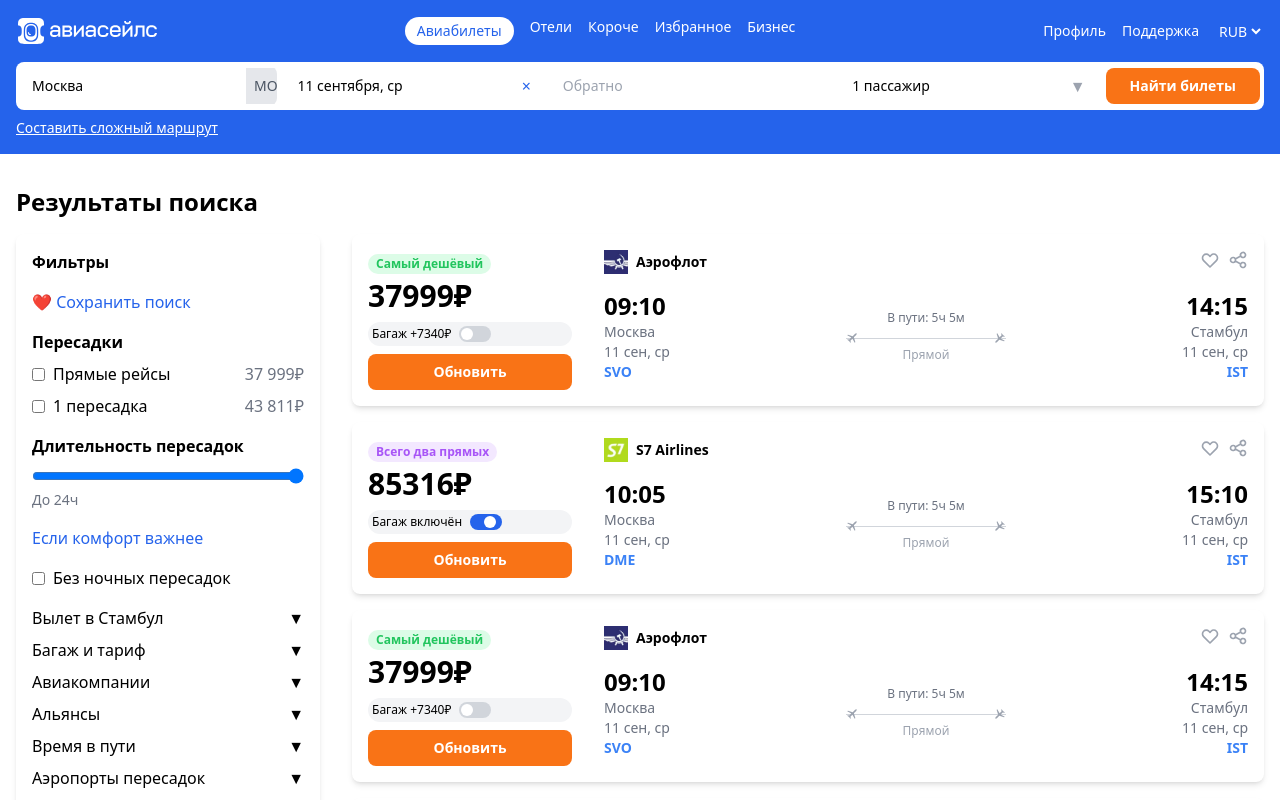
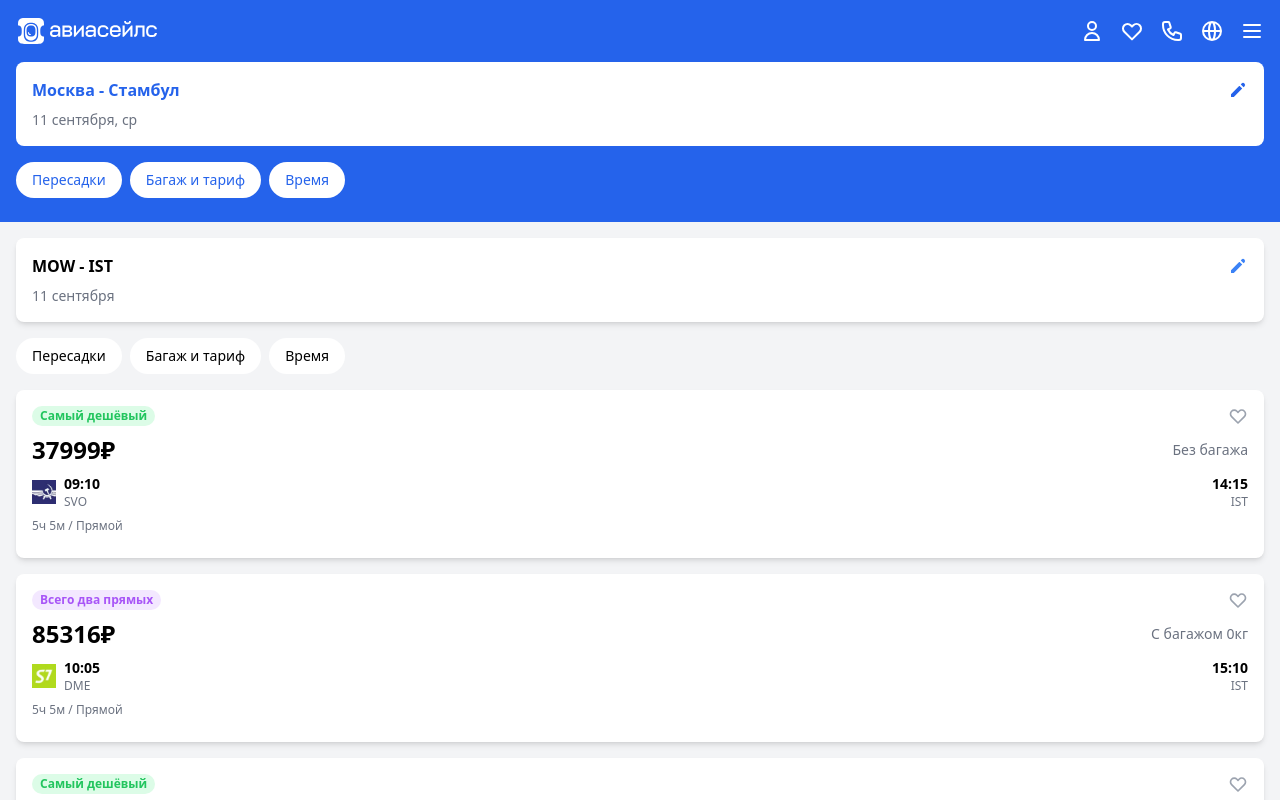
Before and after one commit to armogedonregis/aviasales-project, a Next.js app: page /search in a window 1280 px wide. Shown: the top 800 px of the page. Built offline with nearby package versions, Linux system fonts and the light colour scheme.

Commit message:
added adapted version for header and search

```diff
--- a/src/components/header/searchHeader.tsx
+++ b/src/components/header/searchHeader.tsx
@@ -21,76 +21,51 @@
             <div className="container mx-auto px-4">
                 <div className="flex justify-between items-center mb-4">
                     <Link href="/">
-                        <LogoIcon />
+                        <LogoIcon className="w-8 h-8" />
                     </Link>
-                    <nav className="flex space-x-4">
-                        {["Авиабилеты", "Отели", "Короче", "Избранное", "Бизнес"].map((item, index) => (
-                            <Link key={index} href="#" className={`text-sm ${index === 0 ? 'bg-white text-blue-600 px-3 py-1 rounded-full' : ''}`}>
-                                {item}
-                            </Link>
-                        ))}
-                    </nav>
-                    <div className="flex items-center space-x-4 text-sm">
-                        <Link href="/profile">Профиль</Link>
-                        <Link href="/support">Поддержка</Link>
-                        <select className="bg-blue-600 text-white">
-                            <option>RUB</option>
-                        </select>
+                    <div className="flex items-center space-x-4">
+                        <button className="text-white">
+                            <svg xmlns="http://www.w3.org/2000/svg" className="h-6 w-6" fill="none" viewBox="0 0 24 24" stroke="currentColor">
+                                <path strokeLinecap="round" strokeLinejoin="round" strokeWidth={2} d="M16 7a4 4 0 11-8 0 4 4 0 018 0zM12 14a7 7 0 00-7 7h14a7 7 0 00-7-7z" />
+                            </svg>
+                        </button>
+                        <button className="text-white">
+                            <svg xmlns="http://www.w3.org/2000/svg" className="h-6 w-6" fill="none" viewBox="0 0 24 24" stroke="currentColor">
+                                <path strokeLinecap="round" strokeLinejoin="round" strokeWidth={2} d="M4.318 6.318a4.5 4.5 0 000 6.364L12 20.364l7.682-7.682a4.5 4.5 0 00-6.364-6.364L12 7.636l-1.318-1.318a4.5 4.5 0 00-6.364 0z" />
+                            </svg>
+                        </button>
+                        <button className="text-white">
+                            <svg xmlns="http://www.w3.org/2000/svg" className="h-6 w-6" fill="none" viewBox="0 0 24 24" stroke="currentColor">
+                                <path strokeLinecap="round" strokeLinejoin="round" strokeWidth={2} d="M3 5a2 2 0 012-2h3.28a1 1 0 01.948.684l1.498 4.493a1 1 0 01-.502 1.21l-2.257 1.13a11.042 11.042 0 005.516 5.516l1.13-2.257a1 1 0 011.21-.502l4.493 1.498a1 1 0 01.684.949V19a2 2 0 01-2 2h-1C9.716 21 3 14.284 3 6V5z" />
+                            </svg>
+                        </button>
+                        <button className="text-white">
+                            <svg xmlns="http://www.w3.org/2000/svg" className="h-6 w-6" fill="none" viewBox="0 0 24 24" stroke="currentColor">
+                                <path strokeLinecap="round" strokeLinejoin="round" strokeWidth={2} d="M21 12a9 9 0 01-9 9m9-9a9 9 0 00-9-9m9 9H3m9 9a9 9 0 01-9-9m9 9c1.657 0 3-4.03 3-9s-1.343-9-3-9m0 18c-1.657 0-3-4.03-3-9s1.343-9 3-9m-9 9a9 9 0 019-9" />
+                            </svg>
+                        </button>
+                        <button className="text-white">
+                            <svg xmlns="http://www.w3.org/2000/svg" className="h-6 w-6" fill="none" viewBox="0 0 24 24" stroke="currentColor">
+                                <path strokeLinecap="round" strokeLinejoin="round" strokeWidth={2} d="M4 6h16M4 12h16M4 18h16" />
+                            </svg>
+                        </button>
                     </div>
                 </div>
-                <div className="flex items-center space-x-2 bg-white rounded-lg p-1">
-                    <div className="flex flex-1 items-center bg-white rounded-lg overflow-hidden">
-                        <input
-                            type="text"
-                            value={departure}
-                            onChange={(e) => setDeparture(e.target.value)}
-                            className="px-3 py-2 text-sm text-black flex-1"
-                        />
-                        <div className="bg-gray-200 px-2 py-2 text-sm text-gray-600">MOW</div>
-                        <div className="px-2 py-2 text-blue-600">⇄</div>
-                        <input
-                            type="text"
-                            value={arrival}
-                            onChange={(e) => setArrival(e.target.value)}
-                            className="px-3 py-2 text-sm text-black flex-1"
-                        />
-                        <div className="bg-gray-200 px-2 py-2 text-sm text-gray-600">IST</div>
+                <div className="bg-white rounded-lg p-4 mb-4">
+                    <div className="flex justify-between items-center text-blue-600 mb-2">
+                        <div className="font-semibold">{departure} - {arrival}</div>
+                        <button>
+                            <svg xmlns="http://www.w3.org/2000/svg" className="h-5 w-5" viewBox="0 0 20 20" fill="currentColor">
+                                <path d="M13.586 3.586a2 2 0 112.828 2.828l-.793.793-2.828-2.828.793-.793zM11.379 5.793L3 14.172V17h2.828l8.38-8.379-2.83-2.828z" />
+                            </svg>
+                        </button>
                     </div>
-                    <div className="flex-1 relative">
-                        <input
-                            type="text"
-                            value={date}
-                            onChange={(e) => setDate(e.target.value)}
-                            className="bg-white text-black px-3 py-2 text-sm w-full pr-8"
-                            placeholder="Туда"
-                        />
-                        <span className="absolute right-3 top-1/2 transform -translate-y-1/2 text-blue-600">×</span>
-                    </div>
-                    <input
-                        type="text"
-                        value={returnDate}
-                        onChange={(e) => setReturnDate(e.target.value)}
-                        className="bg-white text-black px-3 py-2 text-sm flex-1"
-                        placeholder="Обратно"
-                    />
-                    <div className="relative flex-1">
-                        <input
-                            type="text"
-                            value={passengers}
-                            onChange={(e) => setPassengers(e.target.value)}
-                            className="bg-white text-black px-3 py-2 text-sm w-full pr-8"
-                        />
-                        <span className="absolute right-3 top-1/2 transform -translate-y-1/2 text-gray-400">▼</span>
-                    </div>
-                    <button
-                        onClick={handleSearch}
-                        className="bg-orange-500 text-white px-6 py-2 rounded-lg text-sm font-semibold"
-                    >
-                        Найти билеты
-                    </button>
+                    <div className="text-sm text-gray-500">{date}</div>
                 </div>
-                <div className="mt-2 text-sm">
-                    <button className="text-white underline">Составить сложный маршрут</button>
+                <div className="flex space-x-2 overflow-x-auto pb-2">
+                    <button className="bg-white text-blue-600 px-4 py-2 rounded-full text-sm whitespace-nowrap">Пересадки</button>
+                    <button className="bg-white text-blue-600 px-4 py-2 rounded-full text-sm whitespace-nowrap">Багаж и тариф</button>
+                    <button className="bg-white text-blue-600 px-4 py-2 rounded-full text-sm whitespace-nowrap">Время</button>
                 </div>
             </div>
         </header>
--- a/src/pages/search.tsx
+++ b/src/pages/search.tsx
@@ -91,74 +91,35 @@
 
 const SearchResult = ({ flight }: { flight: Flight }) => (
     <div className="bg-white rounded-lg shadow-md p-4 mb-4">
-      <div className="flex justify-between">
-        <div className="w-1/4 pr-4">
-          <div className={`text-xs font-semibold mb-1 ${flight.cheapest ? 'text-green-500 bg-green-100' : flight.twoDirectFlights ? 'text-purple-500 bg-purple-100' : ''} rounded-full px-2 py-0.5 inline-block`}>
+        <div className="flex justify-between items-start mb-2">
+            <div className={`text-xs font-semibold ${flight.cheapest ? 'text-green-500 bg-green-100' : flight.twoDirectFlights ? 'text-purple-500 bg-purple-100' : ''} rounded-full px-2 py-0.5 inline-block`}>
                 {flight.cheapest ? 'Самый дешёвый' : flight.twoDirectFlights ? 'Всего два прямых' : ''}
             </div>
-          <div className="text-3xl font-bold mb-2">{flight.price}₽</div>
-          <div className="flex items-center bg-gray-100 rounded-full p-1 mb-2 text-xs">
-            <span className="mr-2">{flight.baggage ? 'Багаж включён' : `Багаж +${flight.baggagePrice}₽`}</span>
-            <label className="inline-flex items-center cursor-pointer">
-              <input type="checkbox" className="sr-only peer" checked={flight.baggage} readOnly />
-              <div className="relative w-8 h-4 bg-gray-300 rounded-full peer peer-checked:after:translate-x-full after:content-[''] after:absolute after:top-0.5 after:left-[2px] after:bg-white after:rounded-full after:h-3 after:w-3 after:transition-all peer-checked:bg-blue-600"></div>
-            </label>
-          </div>
-          <button className="bg-orange-500 text-white text-sm font-semibold px-4 py-2 rounded-lg hover:bg-orange-600 transition-colors w-full">
-            Обновить
-          </button>
-        </div>
-        <div className="flex-1 pl-4">
-          <div className="flex justify-between items-start mb-4">
-            <div className="flex items-center">
-              <img src={flight.airlineLogo} alt={flight.airline} className="h-6 mr-2" />
-              <span className="text-sm font-semibold">{flight.airline}</span>
-            </div>
-            <div className="flex space-x-2">
-              <button className="text-gray-400 hover:text-gray-600">
+            <button className="text-gray-400">
                 <svg xmlns="http://www.w3.org/2000/svg" className="h-5 w-5" fill="none" viewBox="0 0 24 24" stroke="currentColor">
                     <path strokeLinecap="round" strokeLinejoin="round" strokeWidth={2} d="M4.318 6.318a4.5 4.5 0 000 6.364L12 20.364l7.682-7.682a4.5 4.5 0 00-6.364-6.364L12 7.636l-1.318-1.318a4.5 4.5 0 00-6.364 0z" />
                 </svg>
             </button>
-              <button className="text-gray-400 hover:text-gray-600">
-                <svg xmlns="http://www.w3.org/2000/svg" className="h-5 w-5" fill="none" viewBox="0 0 24 24" stroke="currentColor">
-                  <path strokeLinecap="round" strokeLinejoin="round" strokeWidth={2} d="M8.684 13.342C8.886 12.938 9 12.482 9 12c0-.482-.114-.938-.316-1.342m0 2.684a3 3 0 110-2.684m0 2.684l6.632 3.316m-6.632-6l6.632-3.316m0 0a3 3 0 105.367-2.684 3 3 0 00-5.367 2.684zm0 9.316a3 3 0 105.368 2.684 3 3 0 00-5.368-2.684z" />
-                </svg>
-              </button>
         </div>
+        <div className="flex justify-between items-center mb-2">
+            <div className="text-2xl font-bold">{flight.price}₽</div>
+            <div className="text-sm text-gray-500">{flight.baggage ? `С багажом ${flight.baggagePrice}кг` : 'Без багажа'}</div>
         </div>
-          <div className="flex justify-between items-center">
-            <div>
-              <div className="text-2xl font-semibold">{flight.departureTime}</div>
-              <div className="text-sm text-gray-500">{flight.departureCity}</div>
-              <div className="text-sm text-gray-500">{flight.departureDate}</div>
-              <div className="text-sm font-semibold text-blue-500">{flight.departureAirport}</div>
+        <div className="flex items-center mb-2">
+            <img src={flight.airlineLogo} alt={flight.airline} className="h-6 mr-2" />
+            <div className="flex-1">
+                <div className="flex justify-between">
+                    <div className="text-sm font-semibold">{flight.departureTime}</div>
+                    <div className="text-sm font-semibold">{flight.arrivalTime}</div>
                 </div>
-            <div className="text-center flex flex-col items-center">
-              <div className="text-xs text-gray-500 mb-1">В пути: {flight.duration}</div>
-              <div className="relative w-40">
-                <div className="border-t border-gray-300 my-2"></div>
-                <div className="absolute left-0 top-1/2 transform -translate-y-1/2">
-                  <svg className="w-3 h-3 text-gray-400" viewBox="0 0 24 24" fill="currentColor">
-                    <path d="M3.64 14.26l2.86.95 4.02-4.02-8-4.59 1.16-1.16c.1-.1.26-.14.41-.1l9.3 2.98c1.58-1.58 3.15-3.2 4.77-4.75.31-.33.7-.58 1.16-.73.45-.16.87-.27 1.25-.34.55-.05.98.4.93.93-.07.38-.18.8-.34 1.25-.15.46-.4.85-.73 1.16l-4.75 4.78 2.97 9.29c.05.15 0 .29-.1.41l-1.17 1.16-4.57-8.02L8.8 17.5l.95 2.84L8.6 21.5l-2.48-3.62L2.5 15.4l1.14-1.14z" />
-                  </svg>
-                </div>
-                <div className="absolute right-0 top-1/2 transform -translate-y-1/2">
-                  <svg className="w-3 h-3 text-gray-400" viewBox="0 0 24 24" fill="currentColor">
-                    <path d="M20.36 9.74l-2.86-.95-4.02 4.02 8 4.59-1.16 1.16c-.1.1-.26.14-.41.1l-9.3-2.98c-1.58 1.58-3.15 3.2-4.77 4.75-.31.33-.7.58-1.16.73-.45.16-.87.27-1.25.34-.55.05-.98-.4-.93-.93.07-.38.18.8.34-1.25.15-.46.4-.85.73-1.16l4.75-4.78-2.97-9.29c-.05-.15 0-.29.1-.41l1.17-1.16 4.57 8.02 4.02-4.02-.95-2.84 1.15-1.15 2.48 3.62 3.62 2.48-1.14 1.14z" />
-                  </svg>
-                </div>
-              </div>
-              <div className="text-xs text-gray-400">{flight.direct ? 'Прямой' : `${flight.stops} пересадка`}</div>
-            </div>
-            <div className="text-right">
-              <div className="text-2xl font-semibold">{flight.arrivalTime}</div>
-              <div className="text-sm text-gray-500">{flight.arrivalCity}</div>
-              <div className="text-sm text-gray-500">{flight.arrivalDate}</div>
-              <div className="text-sm font-semibold text-blue-500">{flight.arrivalAirport}</div>
+                <div className="flex justify-between text-xs text-gray-500">
+                    <div>{flight.departureAirport}</div>
+                    <div>{flight.arrivalAirport}</div>
                 </div>
             </div>
         </div>
+        <div className="text-xs text-gray-500 mb-2">
+            {flight.duration} / {flight.direct ? 'Прямой' : `${flight.stops} пересадка`}
         </div>
     </div>
 );
@@ -334,17 +295,27 @@
                 <meta name="description" content="Результаты поиска авиабилетов" />
             </Head>
             <SearchHeader />
-            <main className="container mx-auto px-4 py-8">
-                <h1 className="text-2xl font-bold mb-4">Результаты поиска</h1>
-                <div className="flex flex-col lg:flex-row gap-8">
-                    <div className="lg:w-1/4">
-                        <Filters />
+            <main className="bg-gray-100 min-h-screen">
+                <div className="container mx-auto px-4 py-4">
+                    <div className="bg-white rounded-lg shadow-md p-4 mb-4">
+                        <div className="flex justify-between items-center mb-2">
+                            <div className="font-semibold">MOW - IST</div>
+                            <button className="text-blue-500">
+                                <svg xmlns="http://www.w3.org/2000/svg" className="h-5 w-5" viewBox="0 0 20 20" fill="currentColor">
+                                    <path d="M13.586 3.586a2 2 0 112.828 2.828l-.793.793-2.828-2.828.793-.793zM11.379 5.793L3 14.172V17h2.828l8.38-8.379-2.83-2.828z" />
+                                </svg>
+                            </button>
                         </div>
-                    <div className="lg:w-3/4">
+                        <div className="text-sm text-gray-500">11 сентября</div>
+                    </div>
+                    <div className="flex space-x-2 mb-4 overflow-x-auto">
+                        <button className="bg-white rounded-full px-4 py-2 text-sm whitespace-nowrap">Пересадки</button>
+                        <button className="bg-white rounded-full px-4 py-2 text-sm whitespace-nowrap">Багаж и тариф</button>
+                        <button className="bg-white rounded-full px-4 py-2 text-sm whitespace-nowrap">Время</button>
+                    </div>
                     {flights.map((flight, index) => (
                         <SearchResult key={index} flight={flight} />
                     ))}
-                    </div>
                 </div>
             </main>
             <Footer />
```
Lines whose indentation alone changed are shown as unchanged.
